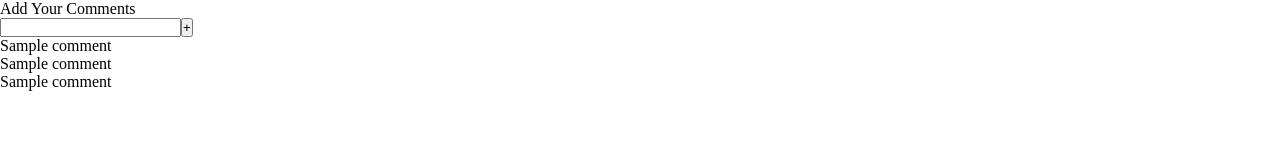
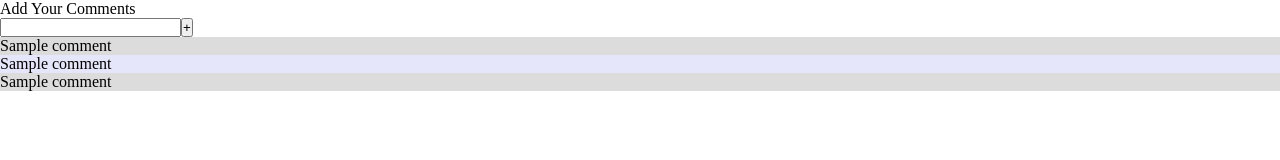
Before and after one commit to jcirni/basicComment, a plain HTML site: page index.html in a window 1280 px wide. Drawn offline with nearby package versions, Linux system fonts and the light colour scheme.

Commit message:
add background colors to comments

```diff
--- a/style.css
+++ b/style.css
@@ -2,3 +2,9 @@
   margin: 0;
   padding: 0;
  }
+ .comments p:nth-child(even) {
+ 	background: lavender;
+}
+.comments p:nth-child(odd) {
+	background: gainsboro;
+}
```
